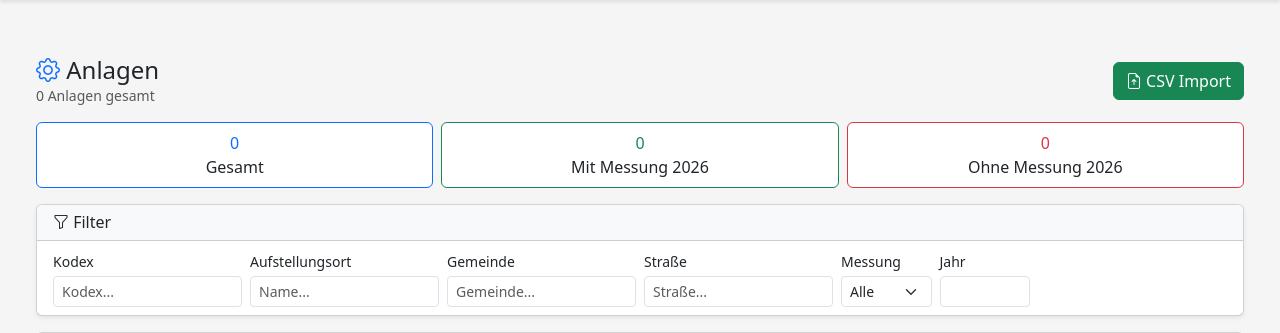
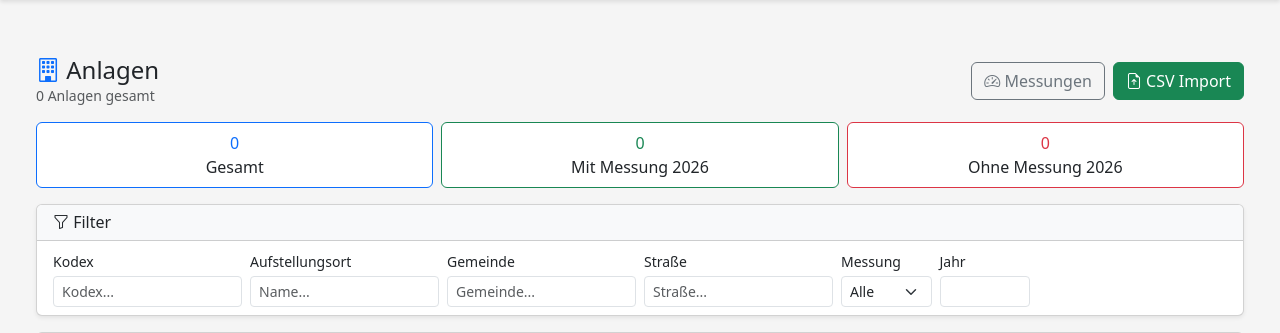
Before and after one commit to crishy1975/laravel-tutorial, a Laravel app: page /messungen/anlagen in a window 1280 px wide. Shown: the part 47-380 px from the top of the page. Run offline with Laravel 12, Linux system fonts and the light colour scheme; the visitor is signed in with stand-in values (Sample User, id 1); data that the repository does not hold is empty; some libraries are stand-ins or nearby versions.

Commit message:
Auto-Backup 15.03.2026 10:19

```diff
--- a/resources/views/livewire/Messungen/anlagen-liste.blade.php
+++ b/resources/views/livewire/Messungen/anlagen-liste.blade.php
@@ -5,7 +5,7 @@
     <div class="d-flex justify-content-between align-items-center mb-3">
         <div>
             <h1 class="h4 h3-md mb-0">
-                <i class="bi bi-gear text-primary"></i>
+                <i class="bi bi-building text-primary"></i>
                 Anlagen
             </h1>
             <p class="text-muted mb-0 small d-none d-md-block">
@@ -13,6 +13,10 @@
             </p>
         </div>
         <div class="d-flex gap-2">
+            <a href="{{ route('messungen.index') }}" class="btn btn-outline-secondary">
+                <i class="bi bi-speedometer2"></i>
+                <span class="d-none d-sm-inline">Messungen</span>
+            </a>
             <a href="{{ route('messungen.anlagen.import') }}" class="btn btn-success">
                 <i class="bi bi-file-earmark-arrow-up"></i>
                 <span class="d-none d-sm-inline">CSV Import</span>
--- a/resources/views/livewire/Messungen/messungen-liste.blade.php
+++ b/resources/views/livewire/Messungen/messungen-liste.blade.php
@@ -21,6 +21,10 @@
             </p>
         </div>
         <div class="d-flex gap-2">
+            <a href="{{ route('messungen.anlagen.index') }}" class="btn btn-outline-secondary">
+                <i class="bi bi-building"></i>
+                <span class="d-none d-sm-inline">Anlagen</span>
+            </a>
             <a href="{{ route('messungen.import') }}" class="btn btn-success">
                 <i class="bi bi-file-earmark-arrow-up"></i>
                 <span class="d-none d-sm-inline">XML Import</span>
```
